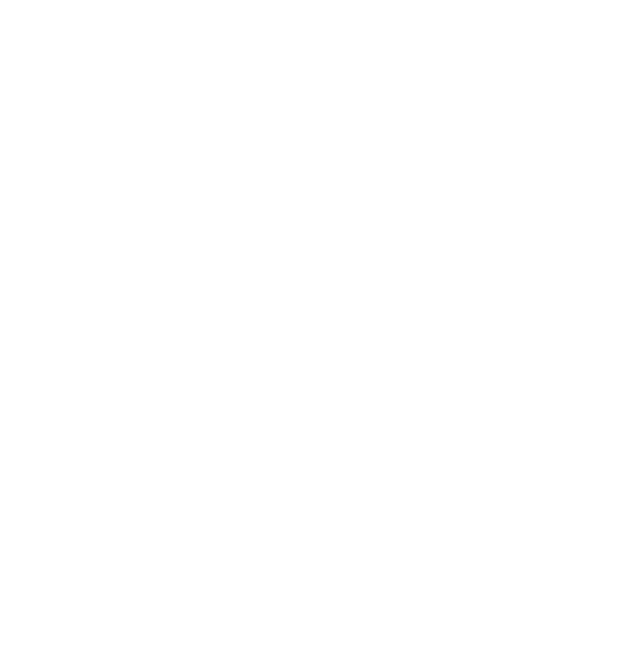
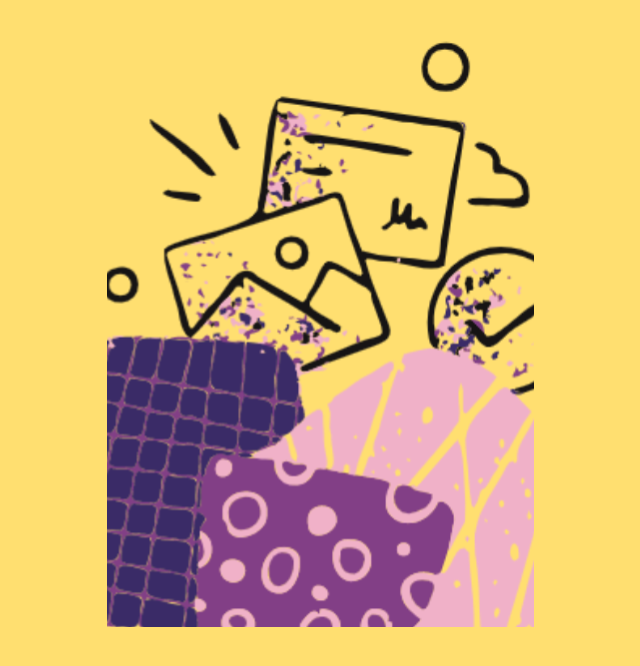
Before and after one commit to timosville/one-sheep-fe-challenge, a Vue app: page /video in a window 1280 px wide. Before the commit this address had no page. Shown: the top 666 px of the page, without its empty margins (533-1173 px from the left). Built offline with nearby package versions, Linux system fonts and the light colour scheme.

Commit message:
Add video component

```diff
--- /dev/null
+++ b/src/components/Video.vue
@@ -0,0 +1,17 @@
+<template>
+  <div class="bg-one-yellow max-h-screen container-grid">
+    <div class="container-grid__hero">
+      <img
+        class="object-contain w-full"
+        src="/hero/photos-and-media.svg"
+        alt="media"
+      />
+    </div>
+  </div>
+</template>
+
+<script>
+export default {
+  name: "Video",
+};
+</script>
--- a/src/router/index.js
+++ b/src/router/index.js
@@ -5,6 +5,8 @@ import Account from "@/components/Account.vue";
 import Appearance from "@/components/Appearance.vue";
 import Avatar from "@/components/Avatar.vue";
 import Success from "@/components/Success.vue";
+import Video from "@/components/Video.vue"
+
 
 const routes = [
   {
@@ -37,6 +39,11 @@ const routes = [
     name: "Success",
     component: Success,
   },
+  {
+    path: "/video",
+    name:"Video",
+    component: Video
+  }
 ];
 
 const router = createRouter({
```
